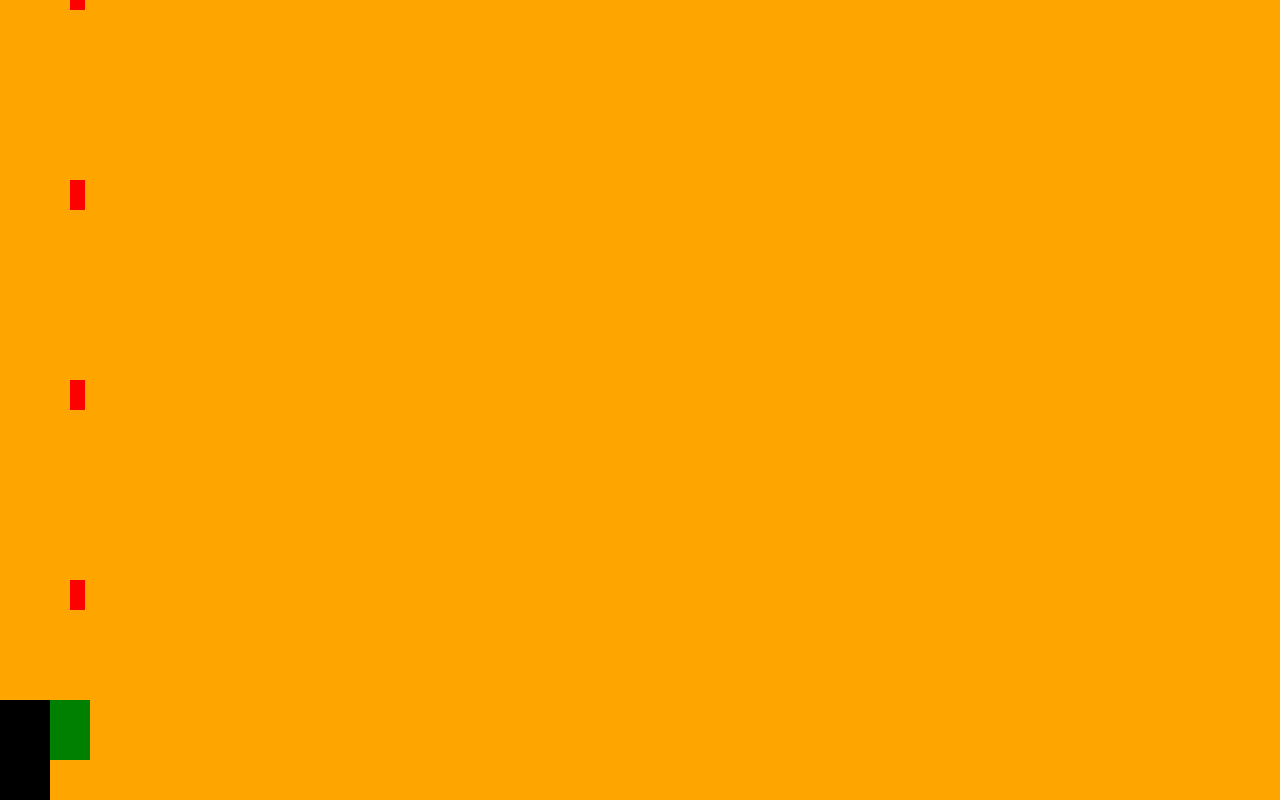
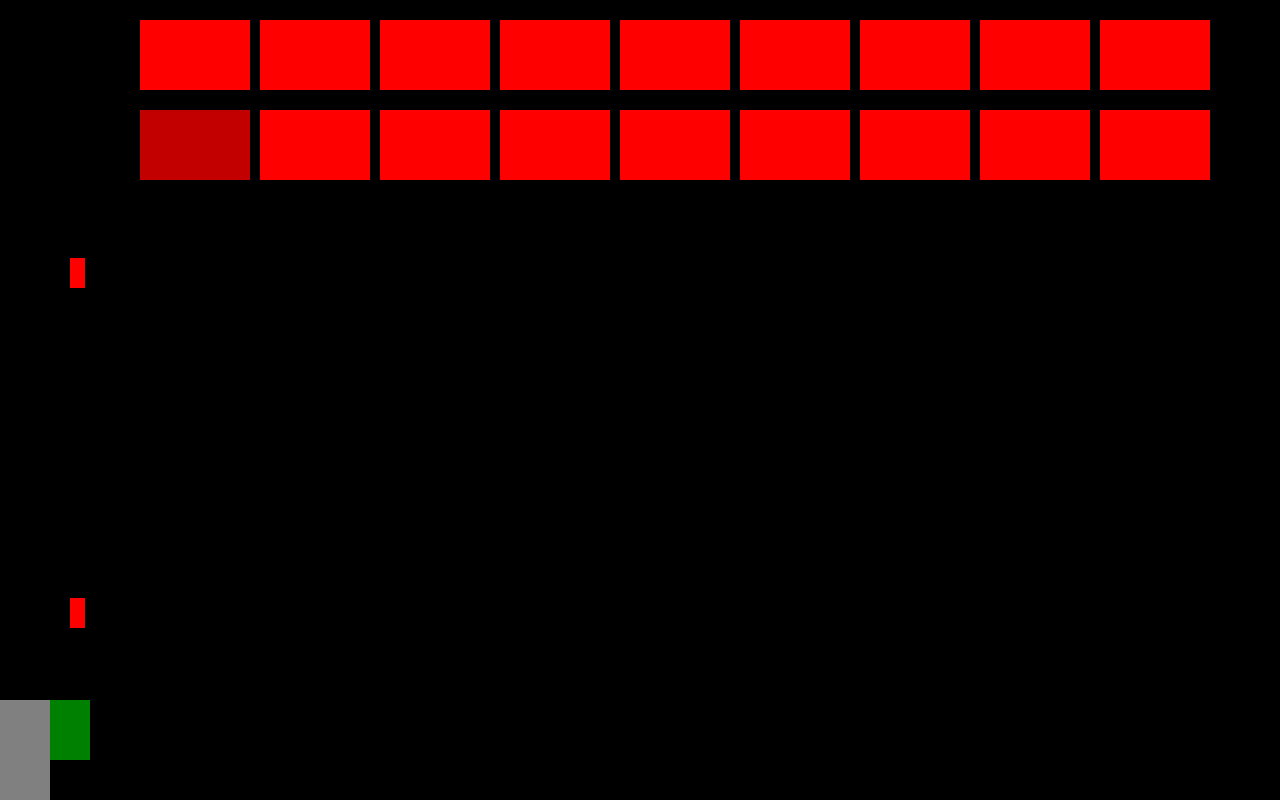
Before and after one commit to Yankovsky/Dynamm, a plain HTML site: page index.html in a window 1280 px wide. Drawn offline with Linux system fonts and the light colour scheme.

Commit message:
brick enemies and colision detection added

```diff
--- a/index.html
+++ b/index.html
@@ -14,10 +14,15 @@
         <script type="text/javascript" src="js/bullet.js"></script>
         <script type="text/javascript" src="js/rocket.js"></script>
         <script type="text/javascript" src="js/laser-shot.js"></script>
+        <script type="text/javascript" src="js/machine-gun-bullet.js"></script>
 
         <script type="text/javascript" src="js/gun.js"></script>
         <script type="text/javascript" src="js/rocket-gun.js"></script>
         <script type="text/javascript" src="js/laser-gun.js"></script>
+        <script type="text/javascript" src="js/machine-gun.js"></script>
+
+        <script type="text/javascript" src="js/enemy.js"></script>
+        <script type="text/javascript" src="js/brick.js"></script>
         <script type="text/javascript">
             window.onload = function() {
                 var canvas = document.getElementById("myCanvas");
--- /dev/null
+++ b/js/Enemy.js
@@ -0,0 +1,6 @@
+Enemy.prototype = new GameObject();
+function Enemy(game, x, y, width, height, health) {
+    GameObject.call(this, game, x, y, width, height);
+    this.health = health;
+    this.fullHealth = health;
+}
--- /dev/null
+++ b/js/brick.js
@@ -0,0 +1,8 @@
+Brick.prototype = new Enemy();
+function Brick(game, x, y, width, height) {
+    Enemy.call(this, game, x, y, width, height, 100);
+}
+Brick.prototype.draw = function() {
+    this.ctx.fillStyle = "#" + Math.floor(15 + (this.health / this.fullHealth) * 240).toString(16) + "0000";
+    this.ctx.fillRect(this.x, this.y, this.width, this.height);
+};
--- a/js/bullet.js
+++ b/js/bullet.js
@@ -1,7 +1,8 @@
 Bullet.prototype = new GameObject();
-function Bullet(game, x, y, width, height, speed) {
+function Bullet(game, x, y, width, height, speed, damage) {
     GameObject.call(this, game, x, y, width, height);
     this.speed = speed;
+    this.damage = damage;
 }
 Bullet.prototype.update = function() {
     this.y += this.speed;
--- a/js/dynamm-game.js
+++ b/js/dynamm-game.js
@@ -3,16 +3,45 @@ function DynammGame(ctx, width, height, delayBetweenFrames) {
     this.ctx = ctx;
     this.interval = null;
     this.ticks = 0;
-    this.gameObjects = [];
+    var gameObjects = {players : [], bullets : [], enemies : []};
+
+    this.addPlayer = function(player) {
+        gameObjects.players.push(player);
+    };
+    this.addBullet = function(bullet) {
+        gameObjects.bullets.push(bullet)
+    };
+    this.addEnemy = function(enemy) {
+        gameObjects.enemies.push(enemy)
+    };
+
     //remove this
     function addPlayerWithGun() {
         var player = new Player(that, 100, height - 100, 100, 100, 20);
+        //player.leftGun = new LaserGun(that, player);
+        //player.leftGun = new RocketGun(that, player);
+        //player.leftGun = new MachineGun(that, player);
         player.leftGun = new RocketGun(that, player);
         player.rightGun = new RocketGun(that, player);
-        that.gameObjects.push(player);
+
+        that.addPlayer(player);
+    }
+    function addBricks() {
+        for (var i = 0; i < 10; i++) {
+            for (var j = 0; j < 2; j++) {
+
+                var brick = new Brick(that, 20 + i * 120, 20 + j * 90, 110, 70);
+
+                that.addEnemy(brick);
+            }
+        }
     }
 
+    //TODO move with initialization to level entity or something
     addPlayerWithGun();
+    addBricks();
+    //end
+
     this.mouseX = 0;
     window.document.addEventListener("mousemove", function(event) {
         that.mouseX = event.clientX;
@@ -28,9 +57,37 @@ function DynammGame(ctx, width, height, delayBetweenFrames) {
     }
 
     function update() {
-        for (var i = 0; i < that.gameObjects.length; i++) {
-            var obj = that.gameObjects[i];
-            obj.update();
+        for (var i = 0; i < gameObjects.players.length; i++) {
+            var player = gameObjects.players[i];
+            player.update();
+        }
+        //TODO normal collision check
+
+        for (var j = 0; j < gameObjects.bullets.length; j++) {
+            var bullet = gameObjects.bullets[j];
+            bullet.update();
+        }
+
+        for (var i = 0; i < gameObjects.enemies.length; i++) {
+            var enemy = gameObjects.enemies[i];
+            enemy.update();
+            for (var j = 0; j < gameObjects.bullets.length; j++) {
+                var bullet = gameObjects.bullets[j];
+                if (bullet.x >= enemy.x && bullet.x <= enemy.x + enemy.width &&
+                    bullet.y >= enemy.y && bullet.y <= enemy.y + enemy.height) {
+                    enemy.health -= bullet.damage;
+                    if (enemy.health <= 0) {
+                        //TODO take from list end
+                        delete gameObjects.enemies[i];
+                        gameObjects.enemies.splice(i, 1);
+                        enemy = null;
+                        break;
+                    }
+                    delete gameObjects.bullets[j];
+                    gameObjects.bullets.splice(j, 1);
+                    bullet = null;
+                }
+            }
         }
         that.ticks++;
     }
@@ -38,9 +95,10 @@ function DynammGame(ctx, width, height, delayBetweenFrames) {
     function draw() {
         clearCanvas();
 
-        for (var i = 0; i < that.gameObjects.length; i++) {
-            var gameObject = that.gameObjects[i];
-            gameObject.draw();
+        for (var prop in gameObjects) {
+            for (var i = 0; i < gameObjects[prop].length; i++) {
+                gameObjects[prop][i].draw();
+            }
         }
     }
 
@@ -49,7 +107,7 @@ function DynammGame(ctx, width, height, delayBetweenFrames) {
     }
 
     function clearCanvas() {
-        ctx.fillStyle = "orange";
+        ctx.fillStyle = "black";
         ctx.fillRect(0, 0, width, height);
     }
 }
--- a/js/laser-gun.js
+++ b/js/laser-gun.js
@@ -4,7 +4,7 @@ function LaserGun(game, owner) {
 }
 LaserGun.prototype.shoot = function() {
     if (this.game.ticks % this.ticksToReload == 0) {
-        this.game.gameObjects.push(new LaserShot(this.game, this.center().x, this.y));
+        this.game.addBullet(new LaserShot(this.game, this.center().x, this.y));
     }
 };
 LaserGun.prototype.draw = function() {
--- a/js/laser-shot.js
+++ b/js/laser-shot.js
@@ -1,9 +1,10 @@
 LaserShot.prototype = new Bullet();
 function LaserShot(game, x, y) {
-    var rocketWidth = 3;
-    var rocketHeight = 100;
-    var rocketSpeed = -50;
-    Bullet.call(this, game, x, y, rocketWidth, rocketHeight, rocketSpeed);
+    var laserWidth = 3;
+    var laserHeight = 100;
+    var laserSpeed = -50;
+    var laserDamage = 120;
+    Bullet.call(this, game, x, y, laserWidth, laserHeight, laserSpeed, laserDamage);
 }
 LaserShot.prototype.draw = function() {
     this.game.ctx.fillStyle = "aqua";
--- /dev/null
+++ b/js/machine-gun-bullet.js
@@ -0,0 +1,12 @@
+MachineGunBullet.prototype = new Bullet();
+function MachineGunBullet(game, x, y) {
+    var bulletWidth = 4;
+    var bulletHeight = 5;
+    var bulletSpeed = -25;
+    var bulletDamage = 5;
+    Bullet.call(this, game, x, y, bulletWidth, bulletHeight, bulletSpeed, bulletDamage);
+}
+MachineGunBullet.prototype.draw = function() {
+    this.game.ctx.fillStyle = "white";
+    this.game.ctx.fillRect(this.x, this.y, this.width, this.height);
+};
--- /dev/null
+++ b/js/machine-gun.js
@@ -0,0 +1,13 @@
+MachineGun.prototype = new Gun();
+function MachineGun(game, owner) {
+    Gun.call(this, game, owner, 30, 50, 2)
+}
+MachineGun.prototype.shoot = function() {
+    if (this.game.ticks % this.ticksToReload == 0) {
+        this.game.addBullet(new MachineGunBullet(this.game, this.center().x, this.y));
+    }
+};
+MachineGun.prototype.draw = function() {
+    this.game.ctx.fillStyle = "white";
+    this.game.ctx.fillRect(this.x, this.y, this.width, this.height);
+};
--- a/js/player.js
+++ b/js/player.js
@@ -37,7 +37,7 @@ Player.prototype.update = function() {
     }
 };
 Player.prototype.draw = function() {
-    this.game.ctx.fillStyle = "black";
+    this.game.ctx.fillStyle = "gray";
     this.game.ctx.fillRect(this.x, this.y, this.width, this.height);
     var guns = [this.leftGun, this.rightGun];
     for (var i = 0; i < guns.length; i++) {
--- a/js/rocket-gun.js
+++ b/js/rocket-gun.js
@@ -1,10 +1,10 @@
 RocketGun.prototype = new Gun();
 function RocketGun(game, owner) {
-    Gun.call(this, game, owner, 40, 60, 10)
+    Gun.call(this, game, owner, 40, 60, 20)
 }
 RocketGun.prototype.shoot = function() {
     if (this.game.ticks % this.ticksToReload == 0) {
-        this.game.gameObjects.push(new Rocket(this.game, this.center().x, this.y));
+        this.game.addBullet(new Rocket(this.game, this.center().x, this.y));
     }
 };
 RocketGun.prototype.draw = function() {
--- a/js/rocket.js
+++ b/js/rocket.js
@@ -2,8 +2,9 @@ Rocket.prototype = new Bullet();
 function Rocket(game, x, y) {
     var rocketWidth = 15;
     var rocketHeight = 30;
-    var rocketSpeed = -20;
-    Bullet.call(this, game, x, y, rocketWidth, rocketHeight, rocketSpeed);
+    var rocketSpeed = -17;
+    var rocketDamage = 25;
+    Bullet.call(this, game, x, y, rocketWidth, rocketHeight, rocketSpeed, rocketDamage);
 }
 Rocket.prototype.draw = function() {
     this.game.ctx.fillStyle = "red";
```
